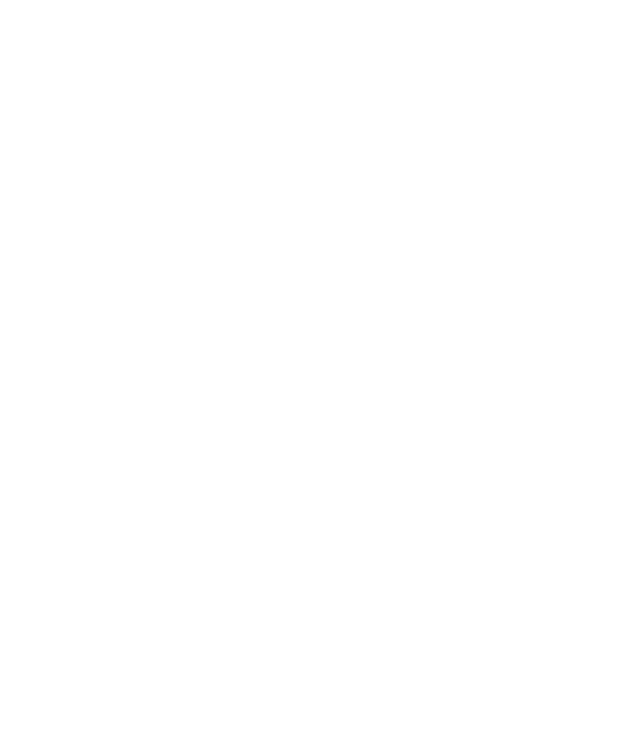
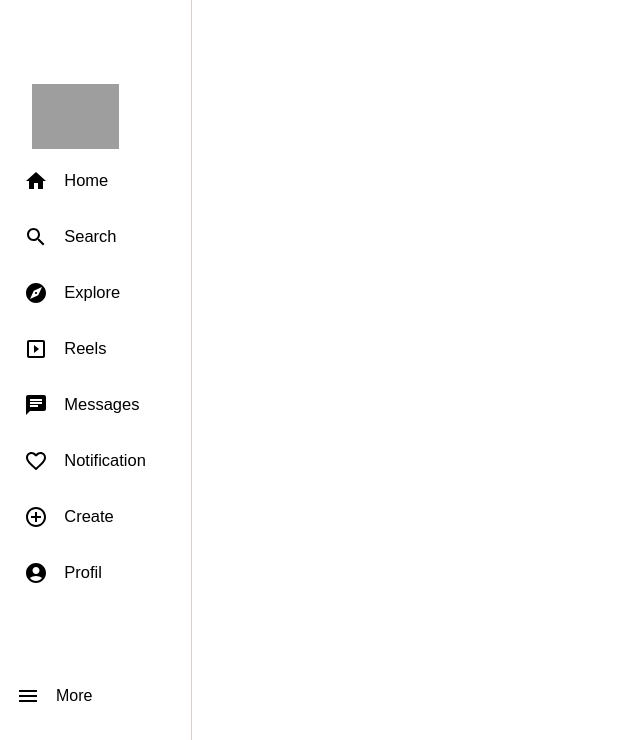
Before and after one commit to tyfia-rak/instagram, a React (Create React App) app in the folder Frontend/: page /homepage in a window 1280 px wide. Before the commit this address had no page. Shown: the top 740 px of the page, without its empty margins (0-640 px from the left). Built offline with nearby package versions, Linux system fonts and the light colour scheme; grey boxes are pictures that could not be loaded.

Commit message:
fix: fixed conflicts

```diff
--- a/Frontend/src/App.js
+++ b/Frontend/src/App.js
@@ -2,15 +2,20 @@
 import Signup from './SignupPage/Signup';
 import Login from './loginPage/Login';
 import { BrowserRouter, Route, Routes } from 'react-router-dom';
+import ProfilPage from './page/ProfilPage';
+// import EditPage from './page/EditePage'
+import HomePage from './HomePage';
 
 function App() {
   return (
     <div className="App">
       <BrowserRouter>
         <Routes>
-          <Route index element= {<Login /> } />
+          <Route index element= {<HomePage /> } />
           <Route path='/login' element={<Login />} />
           <Route path="/signup" element={<Signup />} />
+          <Route path='/profilpage' element={<ProfilPage/>}/>
+          <Route path='/homepage' element={<HomePage/>}/>
         </Routes>
       </BrowserRouter>
     </div>
--- a/Frontend/src/HomePage.js
+++ b/Frontend/src/HomePage.js
@@ -2,19 +2,17 @@
 import "./HomePage.css"
 import InstaNav from './navigation/InstaNav'
 // import Login from './loginPage/Login'
-import EditePage from './page/EditePage'
+// import EditePage from './page/EditePage'
 
 
 function HomePage() {
   return (
-    // <Login/>
-    <div className='homePage'>
-        <div className='homePage_nav'>
-            <InstaNav />
+    <div className='home_body'>
+      <InstaNav/>
+      <div className='stories'>
+        <div className='profil_1'>
         </div>
-        <div className='homePage_page'>
-            <EditePage/>
-        </div>
+      </div>
     </div>
   )
 }
--- a/Frontend/src/navigation/InstaNav.css
+++ b/Frontend/src/navigation/InstaNav.css
@@ -1,43 +1,73 @@
+*{
+    padding-top: 0;
+    width: 100%;
+    font-family: inherit, sans-serif;
+}
+
 .instaNav{
-    position: fixed ;
     display: flex;
     flex-direction: column;
-    justify-content: space-between;
+    justify-content: center;
+    align-items: flex-start;
+
+    padding-inline: 1em;
+
+    width: 15%;
+    height: 100vh;
+
+    gap: 0.2rem;
+
     z-index: 1;
+
+    border-right: 1px solid #d6cfcb;
+}
+
+.btn{
+    display: flex;
+    flex-direction: column;
+
+    padding-bottom: 5em;
+
+}
+
+button{
+    display: inline-flex;
+    align-items: center;
+
+    gap: 1rem;
+
+    background: none;
+    border: none;
+
+    font-size: 16.5px;
+
+    margin-block: 6px;
+    padding-block: 10px;
+    padding-inline: 0.5em;
+
+
+}
+
+button:hover{
+    scale: 1.04;
+    transition-duration: 0.3s;
+
+    background-color: #d6cfcb2f;
+    border-radius: 0.3em;
+
 }
 
 .instaNav_logo{
-    width: 120px;
-    margin: 25px;
+    height: 65px;
+    width: auto;
+
+    padding-left: 1em;
 }
 
-.instaNav_buttons{
-    display: flex;
-    flex-direction: inherit;
+.menu{
+    display: inline-flex;
+    justify-content: flex-start;
+    align-items: center;
+
+    gap: 1rem;
 }
-
-.instaNav_button{
-    display: flex;
-    flex-direction: row;
-    align-items: center;
-    border: none;
-    background: none;
-    margin : 5px 10px;
-    padding: 10px 15px;
-    border-radius: 15px;
-    width: 100%;
-    gap: 15px;
-}
-
-.instaNav_button:hover{
-    background-color: rgba(0, 0, 0, 0.080);
-}
-
-.instaNav_button > span{
-    font-size: 15px;
-}
-
-.instaNav_more{
-    position: fixed;
-    bottom: 15px;
-}
--- a/Frontend/src/navigation/InstaNav.js
+++ b/Frontend/src/navigation/InstaNav.js
@@ -7,47 +7,57 @@
 import ChatIcon from '@mui/icons-material/Chat';
 import FavoriteBorderIcon from '@mui/icons-material/FavoriteBorder';
 import AddCircleOutlineIcon from '@mui/icons-material/AddCircleOutline';
+import AccountCircleIcon from '@mui/icons-material/AccountCircle';
 import MenuIcon from '@mui/icons-material/Menu';
+import { Link } from 'react-router-dom';
+
 
 function InstaNav() {
   return (
     <div className='instaNav'>
         <img className='instaNav_logo' src='https://1000logos.net/wp-content/uploads/2017/02/Logo-Instagram.png' />
-        <div className='instaNav_buttons'>
-            <button className='instaNav_button'>
-                <HomeIcon className='icone'/>
-                <span>Home</span>
+        <div className='btn'>
+            <Link to = '/HomePage'>
+                <button>
+                    <HomeIcon className='icon'/>
+                    Home
+                </button>
+            </Link>
+            <button>
+                <SearchIcon className='icon'/>
+                Search
             </button>
-            <button className='instaNav_button'>
-                <SearchIcon className='icone'/>
-                <span>Search</span>
+            <button>
+                <ExploreIcon className='icon'/>
+                Explore
             </button>
-            <button className='instaNav_button'>
-                <ExploreIcon className='icone'/>
-                <span>Explore</span>
+            <button>
+                <SlideshowIcon className='icon'/>
+                Reels
             </button>
-            <button className='instaNav_button'>
-                <SlideshowIcon className='icone'/>
-                <span>Vidéo</span>
+            <button>
+                <ChatIcon className='icon'/>
+                Messages
             </button>
-            <button className='instaNav_button'>
-                <ChatIcon className='icone'/>
-                <span>Message</span>
+            <button>
+                <FavoriteBorderIcon className='icon'/>
+                Notification
             </button>
-            <button className='instaNav_button'>
-                <FavoriteBorderIcon className='icone'/>
-                <span>Favorite</span>
+            <button>
+                <AddCircleOutlineIcon className='icon'/>
+                Create
             </button>
-            <button className='instaNav_button'>
-                <AddCircleOutlineIcon className='icone'/>
-                <span>Story</span>
-            </button>
+            <Link to='/ProfilPage'>
+                <button>
+                    <AccountCircleIcon className='icon'/>
+                    Profil
+                </button>
+            </Link>
         </div>
-        <div className='instaNav_more'>
-            <button className='instaNav_button'>
-                    <MenuIcon className='icone'/>
-                    <span>More</span>
-            </button>
+
+        <div className='menu'>
+            <MenuIcon className='icon'/>
+            More
         </div>
     </div>
   )
--- a/Frontend/src/page/ProfilPage.js
+++ b/Frontend/src/page/ProfilPage.js
@@ -1,6 +1,7 @@
 import React from 'react'
 import "./ProfilPage.css"
 import PersonAddIcon from '@mui/icons-material/PersonAdd';
+import InstaNav from '../navigation/InstaNav';
 
 function ProfilPage() {
     const user = {
@@ -14,6 +15,9 @@
 
   return (
     <div className="profile">
+        <div className='navbar'>
+            <InstaNav/>
+        </div>
         <div className="profile-header">
             <img className="profile-avatar" src="D:\Media\Frontend\public\image2.png" alt="Profile Avatar"/>
             <div className='profil-header-AllAbout'>
```
